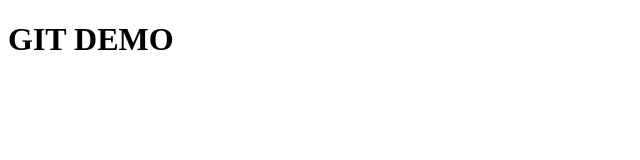
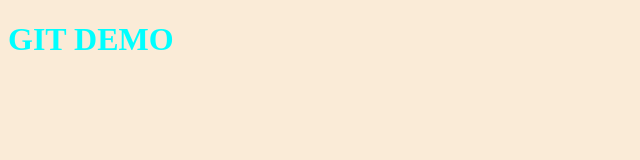
Before and after one commit to Srujan2421/Projects, a plain HTML site: page index.html in a window 1280 px wide. Shown: the whole page, without its empty margins (0-640 px from the left). Drawn offline with Linux system fonts and the light colour scheme.

Commit message:
stylesheet added

```diff
--- a/index.html
+++ b/index.html
@@ -5,8 +5,10 @@
     <meta http-equiv="X-UA-Compatible" content="IE=edge">
     <meta name="viewport" content="width=device-width, initial-scale=1.0">
     <title>git for beginers</title>
+    <!-- <link rel="stylesheet" href="../Projects/index.css"> -->
+    <link rel="stylesheet" href="style.css">
 </head>
 <body>
-    <h1>GIT DEMO </h1>
+    <h1 id="one">GIT DEMO </h1>
 </body>
 </html>
--- /dev/null
+++ b/style.css
@@ -0,0 +1,6 @@
+body{
+    background-color: antiquewhite;
+}
+#one{
+    color: aqua;
+}
```
